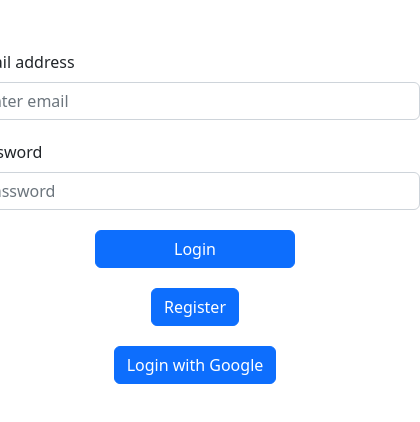
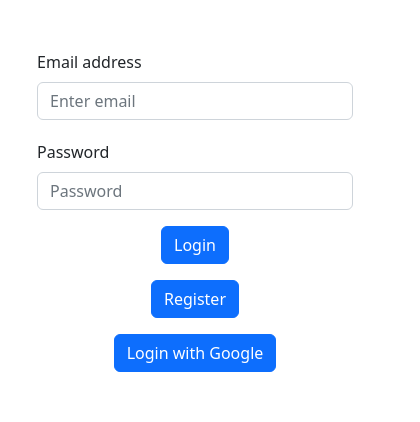
Before and after one commit to Hcankaynak/vote-run-app, a React (Create React App) app in the folder frontend/: page /login in a window 390 px wide. Shown: the top 422 px of the page, 420 px wide, since content can reach past the window. Built offline with nearby package versions, Linux system fonts and the light colour scheme; no server answers.

Commit message:
Responsive design added for login page.

```diff
--- a/frontend/src/pages/login/LoginPage.tsx
+++ b/frontend/src/pages/login/LoginPage.tsx
@@ -75,7 +75,7 @@ const LoginPage = () => {
     }
     return (
         <div className="login-page">
-            <Form>
+            <Form className="login-form-group">
                 <Form.Group className="email" controlId="formGroupEmail">
                     <Form.Label>Email address</Form.Label>
                     <Form.Control type="email" placeholder="Enter email"
--- a/frontend/src/pages/login/loginPage.scss
+++ b/frontend/src/pages/login/loginPage.scss
@@ -4,14 +4,31 @@
   align-items: center;
   justify-content: center;
 
+  .login-form-group {
+    display: flex;
+    flex-direction: column;
+    width: 25%;
+    align-items: center;
+  }
+
+  @media (max-width: 480px) {
+    .login-form-group {
+      width: 90%;
+    }
+  }
+
   .email {
+    display: flex;
+    flex-direction: column;
     margin-top: 50px;
-    width: 450px;
+    width: 90%;
   }
 
   .pass {
+    display: flex;
+    flex-direction: column;
     margin-top: 20px;
-    width: 450px;
+    width: 90%;
   }
 
   .login-button-shell {
@@ -19,16 +36,15 @@
     justify-content: center;
 
     .login-button {
-      margin-top: 20px;
-      width: 200px;
+      margin-top: 1em;
     }
   }
 
   .login-with-google-button {
-    margin-top: 20px;
+    margin-top: 1em;
   }
 
   .register-button-shell {
-    margin-top: 20px;
+    margin-top: 1em;
   }
 }
```
Also changed, not shown: 1 other file (tests, documents, lock files or other folders).
